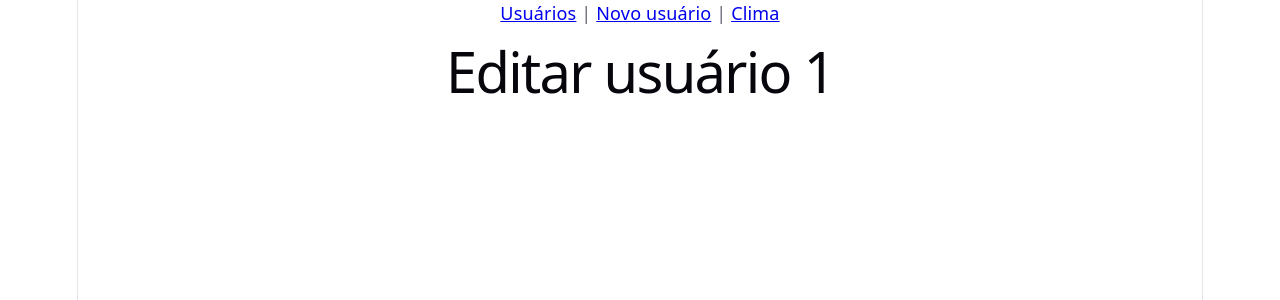
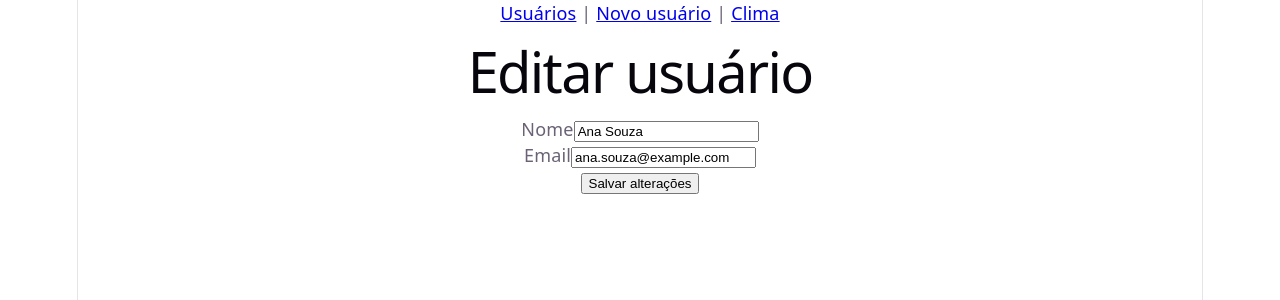
Before and after one commit to DiogoArcanjo/testePraticoFullStack, a React (Vite) app in the folder frontend/: page /users/1/edit in a window 1280 px wide. Shown: the top 300 px of the page. Built offline with nearby package versions, Linux system fonts and the light colour scheme.

Commit message:
feat: edição de usuário reaproveitando o formulário (FE-05b)

```diff
--- a/frontend/src/pages/UserEditPage.tsx
+++ b/frontend/src/pages/UserEditPage.tsx
@@ -1,8 +1,39 @@
-import { useParams } from 'react-router'
+import { Link, useNavigate, useParams } from 'react-router'
+import UserForm from '../components/UserForm'
+import { getUser, updateUser } from '../services/userService'
+import type { UserInput } from '../services/userService'
 
 function UserEditPage() {
   const { id } = useParams()
-  return <h1>Editar usuário {id}</h1>
+  const navigate = useNavigate()
+  const user = id ? getUser(id) : undefined
+
+  if (!user) {
+    return (
+      <section>
+        <h1>Usuário não encontrado</h1>
+        <Link to="/users">Voltar para a lista</Link>
+      </section>
+    )
+  }
+
+  function handleUpdate(values: UserInput) {
+    if (!user) return
+    updateUser(user.id, values)
+    navigate(`/users/${user.id}`)
+  }
+
+  return (
+    <section>
+      <h1>Editar usuário</h1>
+      <UserForm
+        initialValues={{ name: user.name, email: user.email }}
+        ignoreId={user.id}
+        submitLabel="Salvar alterações"
+        onSubmit={handleUpdate}
+      />
+    </section>
+  )
 }
 
 export default UserEditPage
```
Also changed, not shown: 1 other file (tests, documents, lock files or other folders).
